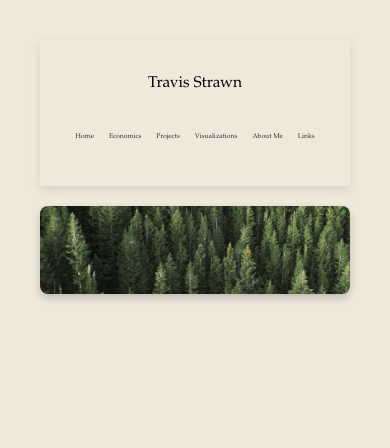
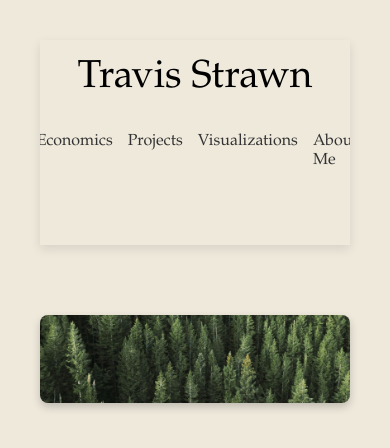
Before and after one commit to vipassanaecon/vipassanaecon.github.io, a plain HTML site: page index.html in a window 390 px wide. Drawn offline with Linux system fonts and the light colour scheme.

Commit message:
update links and css

```diff
--- a/css/styles.css
+++ b/css/styles.css
@@ -23,9 +23,9 @@ header {
     display: flex;
     justify-content: space-between;
     align-items: center;
-    padding: 20px 0%;
-    /*padding: 0 0 0px 0;  Only adds padding to the bottom */
-    /* margin-bottom: 20px; /* Optional: Space between the header and the next section */
+    /*padding: 20px 0%;*/
+    padding: 0 0 50px 0;  /* Only adds padding to the bottom */
+    margin-bottom: 50px; /* Optional: Space between the header and the next section */
     box-shadow: 0px 4px 10px rgba(0, 0, 0, 0.1);
     width: 100%;
     font-family: 'Garamond', sans-serif;
@@ -131,6 +131,13 @@ header {
 
 /* Media query for mobile devices */
 @media (max-width: 768px) {
+    .brand {
+        /*font-size: 10vw;*/
+        font-size: clamp(20px, 10vw, 40px); /* Minimum 16px, scalable with viewport, max 24px */
+        padding: 15px;
+        font-family: 'Garamond', sans-serif;
+    }
+
     header {
         flex-direction: column; /* Stack items vertically */
         align-items: center; /* Align content to the left */
@@ -138,13 +145,14 @@ header {
     }
 
     .nav-links {
-        margin-top: 10px; /* Add some space between brand and links */
+        margin-top: 0px; /* Add some space between brand and links */
     }
     /*nav-links a ensures each navigation link is displayed on a new line*/
     .nav-links a {
         display: block; /* Make each link occupy a separate line */
         margin-bottom: 10px; /* Space between each link */
-        font-size: 1.75vw;
+        /*font-size: 3vw;*/
+        font-size: clamp(16px, 3vw, 24px); /* Ensure both header and links are responsive and the same size */
     }
 
     .about-container {
```
